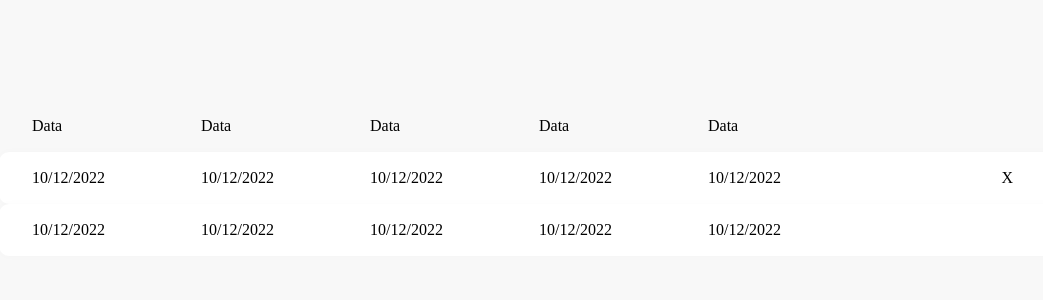
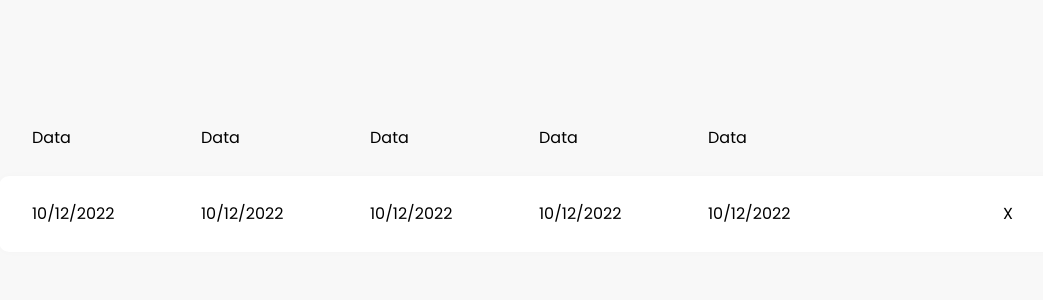
Before and after one commit to gaabscps/ReactComponents, a React (Create React App) app: page / in a window 1280 px wide. Shown: the top 300 px of the page, without its empty margins (101-1144 px from the left). Built offline with nearby package versions, Linux system fonts and the light colour scheme.

Commit message:
🚧 CollapseTable testing putting table inside both collapse and title

```diff
--- a/package.json
+++ b/package.json
@@ -19,7 +19,7 @@
     "web-vitals": "^2.1.0"
   },
   "scripts": {
-    "start": "react-scripts start",
+    "start": "set PORT=3006 && react-scripts start",
     "build": "react-scripts build",
     "test": "react-scripts test",
     "eject": "react-scripts eject"
--- a/src/Components/CollapseTable/collapseTable.scss
+++ b/src/Components/CollapseTable/collapseTable.scss
@@ -12,6 +12,12 @@
   padding: 18px 33px;
 }
 
+.collapseTable-title {
+  padding: 18px 30px;
+  font-weight: 400;
+  font-size: 16px;
+}
+
 .containerArrow {
   justify-self: end;
   padding: 0 33px;
@@ -19,7 +25,20 @@
 .containerTitle {
   display: grid;
   row-gap: 30px;
-  padding: 18px 33px;
+  padding: 30px 33px;
+}
+.contentTitle {
+  display: grid;
+  padding: 30px 0px;
+  color: #a5a5a5;
+  font-weight: 400;
+  font-size: 12px;
+}
+
+.contentData {
+  font-weight: 400;
+  font-size: 12px;
+  color: #222222;
 }
 
 .containerArrow {
@@ -52,3 +71,7 @@
   transition: all 0.25s ease;
   z-index: -1;
 }
+
+.action-icon {
+  cursor: pointer;
+}
--- a/src/Components/CollapseTable/index.tsx
+++ b/src/Components/CollapseTable/index.tsx
@@ -2,9 +2,15 @@ import React, { useState } from "react";
 
 export interface CollapseTableProps {
   containerTitle: any;
+  containerData: any;
+  containerData2?: any;
 }
 
-export const CollapseTable: React.FC = ({ containerData }: any) => {
+export const CollapseTable: React.FC = ({
+  containerData,
+  containerData2,
+  contentData,
+}: any) => {
   const [isOpen, setIsOpen] = useState(false);
 
   const containerDatas = [
@@ -29,11 +35,61 @@ export const CollapseTable: React.FC = ({ containerData }: any) => {
       data: "10/12/2022",
     },
   ];
+  const containerDatas2 =
+    [
+      // {
+      //   title: "Data",
+      //   data: "10/12/2022",
+      // },
+      // {
+      //   title: "Data",
+      //   data: "10/12/2022",
+      // },
+      // {
+      //   title: "Data",
+      //   data: "10/12/2022",
+      // },
+      // {
+      //   title: "Data",
+      //   data: "10/12/2022",
+      // },
+      // {
+      //   title: "Data",
+      //   data: "10/12/2022",
+      // },
+    ] || [];
+
+  const contentTitle =
+    [
+      {
+        title: "Data",
+        data: "10/12/2022",
+      },
+      {
+        title: "Data",
+        data: "10/12/2022",
+      },
+      {
+        title: "Data",
+        data: "10/12/2022",
+      },
+      {
+        title: "Data",
+        data: "10/12/2022",
+      },
+      {
+        title: "Data",
+        data: "10/12/2022",
+      },
+    ] || [];
 
   return (
     <>
       <div>
         <div>
+          {containerDatas2 && containerDatas2.length > 0 ? (
+            <div className="collapseTable-title">Titulo</div>
+          ) : (
             <div
               style={{
                 gridTemplateColumns:
@@ -47,6 +103,7 @@ export const CollapseTable: React.FC = ({ containerData }: any) => {
 
               <div className="containerArrow"></div>
             </div>
+          )}
 
           <div
             onClick={() => {
@@ -57,13 +114,30 @@ export const CollapseTable: React.FC = ({ containerData }: any) => {
               gridTemplateColumns:
                 "repeat(" + (containerDatas.length + 1) + ", 1fr)",
             }}
-            className="collapseTable-container containerTitle"
+            className="collapseTable-container action-icon containerTitle"
           >
             {containerDatas.map((container: any, index: any) => (
               <div>{container.data}</div>
             ))}
+            <div
+              style={
+                containerDatas2 && containerDatas2.length > 0
+                  ? {
+                      position: "relative",
+                      right: "0px",
+                      top: "25px",
+                    }
+                  : {}
+              }
+              className="containerArrow"
+            >
+              X
+            </div>
+            {containerDatas2.map((container: any, index: any) => (
+              <div>{container.data}</div>
+            ))}
 
-            <div className="containerArrow">X</div>
+            {/* <div className="containerArrow">X</div> */}
           </div>
 
           <div
@@ -72,13 +146,15 @@ export const CollapseTable: React.FC = ({ containerData }: any) => {
                 "repeat(" + (containerDatas.length + 1) + ", 1fr)",
             }}
             className={`
-            ${!isOpen ? "collapseTable--open" : "collapseTable--hidden"}
+            ${isOpen ? "collapseTable--open" : "collapseTable--hidden"}
             collapseTable-container containerTitle
             `}
           >
-            {containerDatas.map((container: any, index: any) => (
+            {contentTitle.map((content: any, index: any) => (
               <div className="">
-                <div>{container.data}</div>
+                <div className="contentTitle">{content.title}</div>
+                <div></div>
+                <div>{content.data}</div>
                 <div></div>
               </div>
             ))}
--- a/src/styles/import.scss
+++ b/src/styles/import.scss
@@ -1,3 +1,9 @@
+@import url("https://fonts.googleapis.com/css2?family=Poppins:wght@300;400;500;600;700&display=swap");
+
 //Components
 @import "../Components/CollapseTable/collapseTable.scss";
 @import "../styles/reset.scss";
+
+html {
+  font-family: "Poppins", sans-serif;
+}
```
Lines whose indentation alone changed are shown as unchanged.
